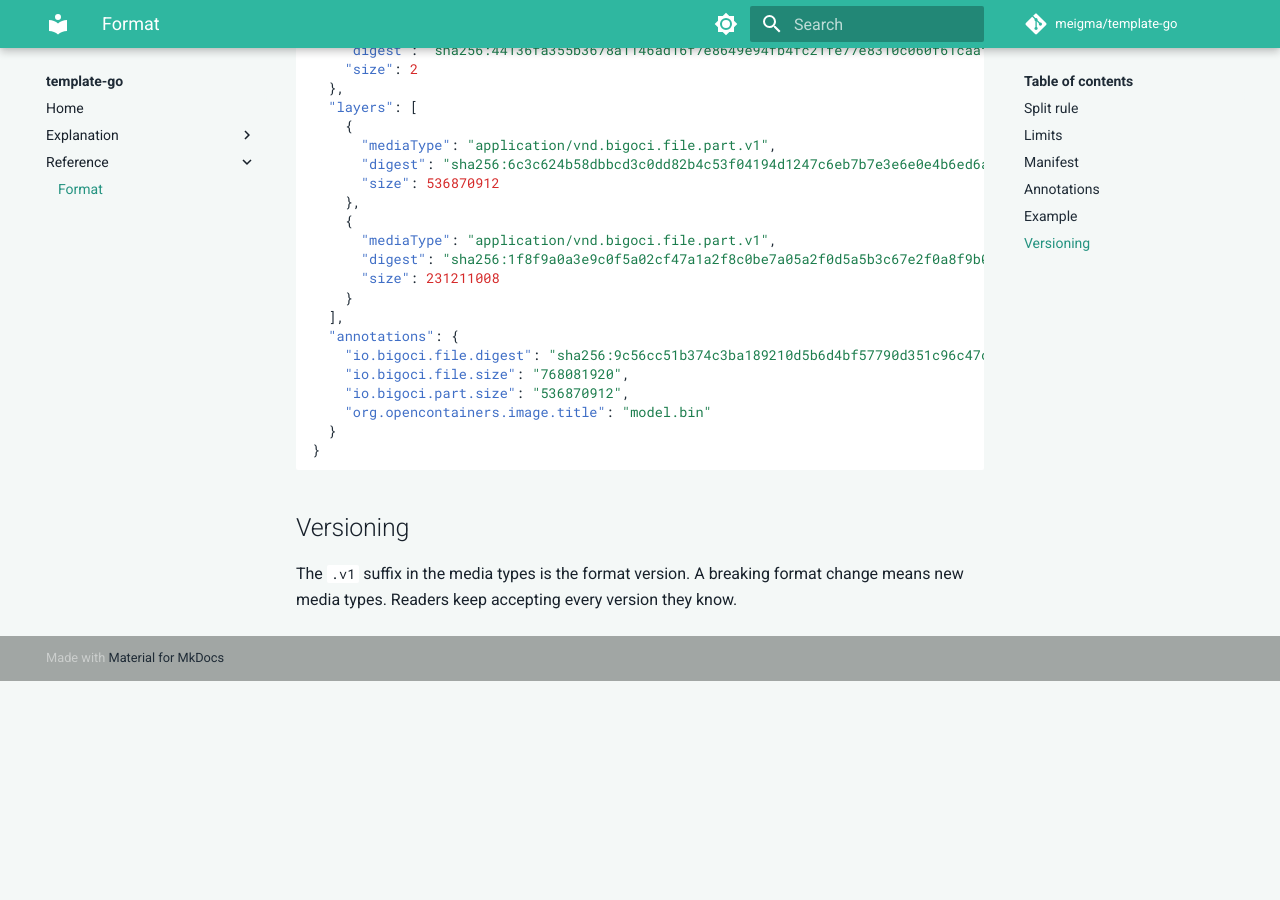
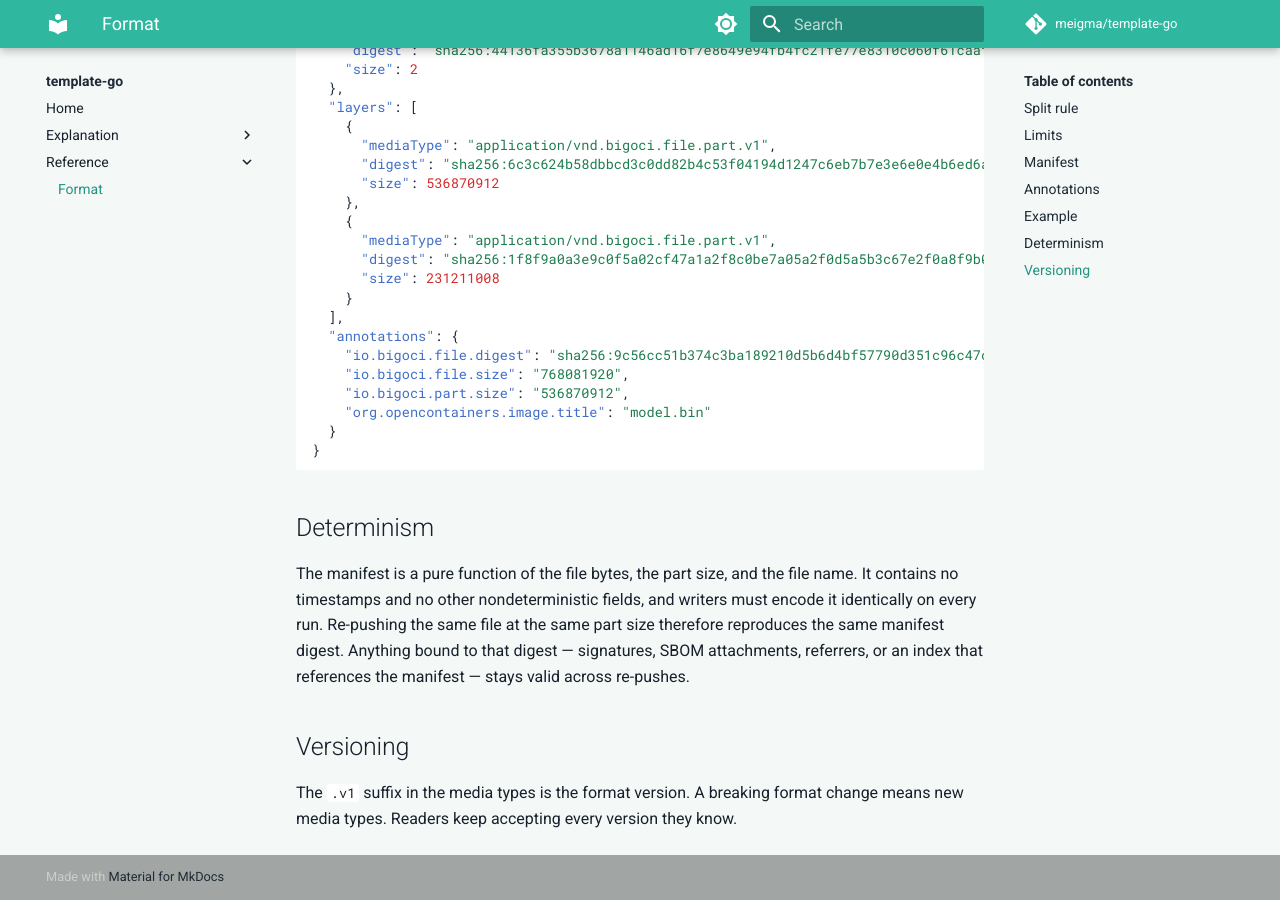
Before and after one commit to componere/bigoci, an MkDocs documentation site: the page built from docs/docs/reference/format.md, in a window 1280 px wide and 900 px high, scrolled down 1859 px. Built offline with MkDocs 1.6.1 and Material for MkDocs 9.7.7, drawn with Linux system fonts in a browser that asks for light colours; comment, search, counter and statistics services are not loaded; before the commit the page ends 2540 px from its top, so only the background shows below that.

Commit message:
docs: guarantee manifest determinism and tagless references

````diff
--- a/docs/docs/reference/format.md
+++ b/docs/docs/reference/format.md
@@ -91,6 +91,15 @@ A 732.5 MiB file pushed at the default 512 MiB part size:
 }
 ```
 
+## Determinism
+
+The manifest is a pure function of the file bytes, the part size, and the
+file name. It contains no timestamps and no other nondeterministic fields,
+and writers must encode it identically on every run. Re-pushing the same
+file at the same part size therefore reproduces the same manifest digest.
+Anything bound to that digest — signatures, SBOM attachments, referrers, or
+an index that references the manifest — stays valid across re-pushes.
+
 ## Versioning
 
 The `.v1` suffix in the media types is the format version. A breaking format
````
Also changed, not shown: docs/docs/explanation/design.md (+7 -0 lines).
